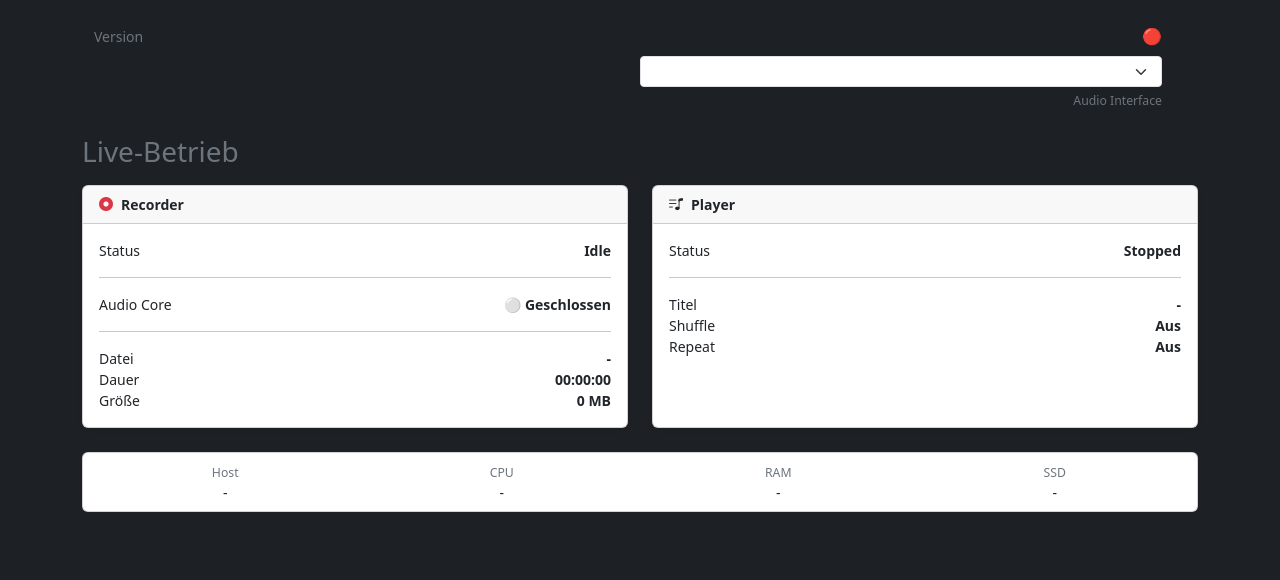
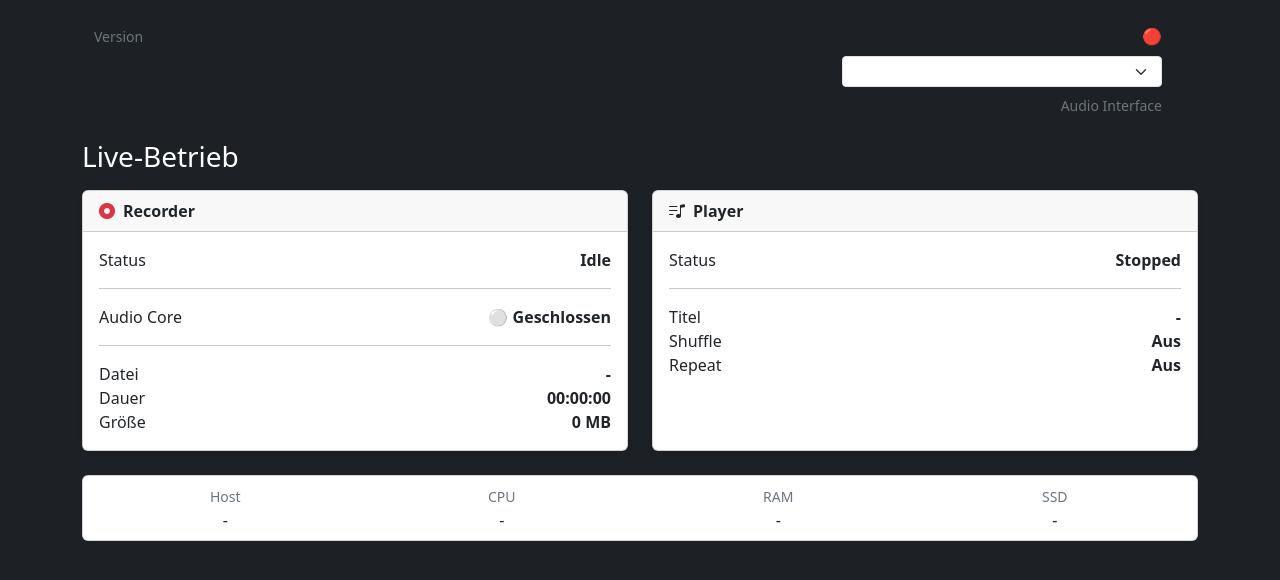
Before and after one commit to chrisse1/XRack, a Python web app: template web/templates/index.html in a window 1280 px wide. Shown: the top 580 px of the page. Run offline with Jinja, Linux system fonts and the light colour scheme; the template is opened without the code that fills it, so the values that code supplies are empty.

Commit message:
Sprint 3: Audio device management
- Add audio device selection
- Add REST API for device management
- Add dynamic device dropdown
- Refactor application audio workflow
- Prepare ALSA backend integration

```diff
--- a/web/templates/components/header.html
+++ b/web/templates/components/header.html
@@ -9,7 +9,8 @@
       </small>
     </div>
 
-    <div class="col-md-6 text-end">
+    <div class="col-md-6 d-flex flex-column align-items-end">
+
     <div class="fw-semibold">
         <span id="audio-state">
             {% if status.audio_connected %}
@@ -19,14 +20,15 @@
             {% endif %}
         </span>
     </div>
-      <div class="mt-2">
+
+    <div class="mt-2" style="width: 320px;">
         <select
             id="audio-device-select"
             class="form-select form-select-sm">
         </select>
     </div>
-      <small class="text-secondary" id="audio-info">
-      <small class="text-secondary" id="audio-info">
+
+    <small class="text-secondary mt-2" id="audio-info">
         {% if status.audio_connected %}
             {{ status.audio_channels }} Ch •
             {{ (status.audio_sample_rate / 1000)|int }} kHz •
@@ -36,6 +38,7 @@
             Audio Interface
         {% endif %}
     </small>
+
 </div>
   </div>
 </div>
```
Lines whose indentation alone changed are shown as unchanged.
